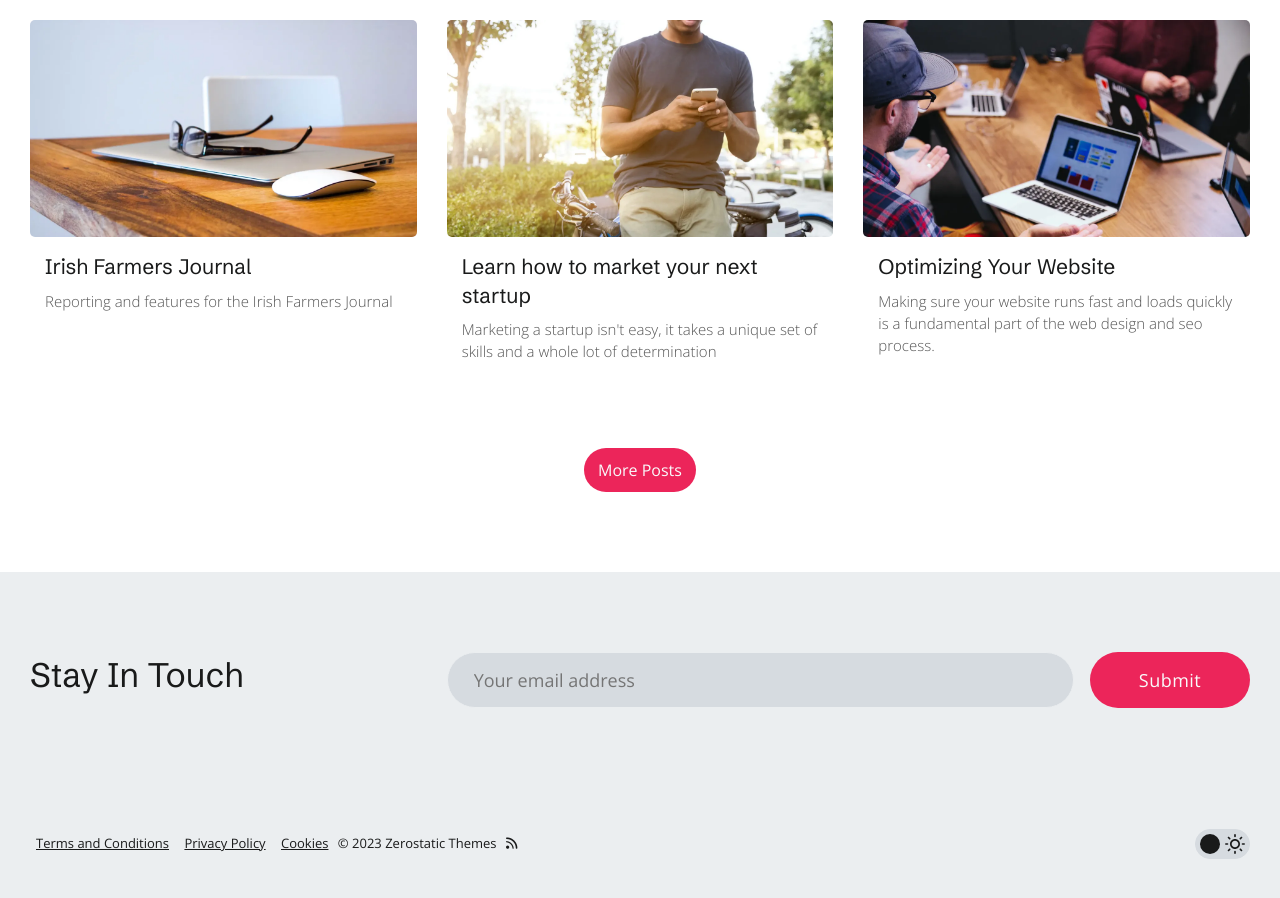
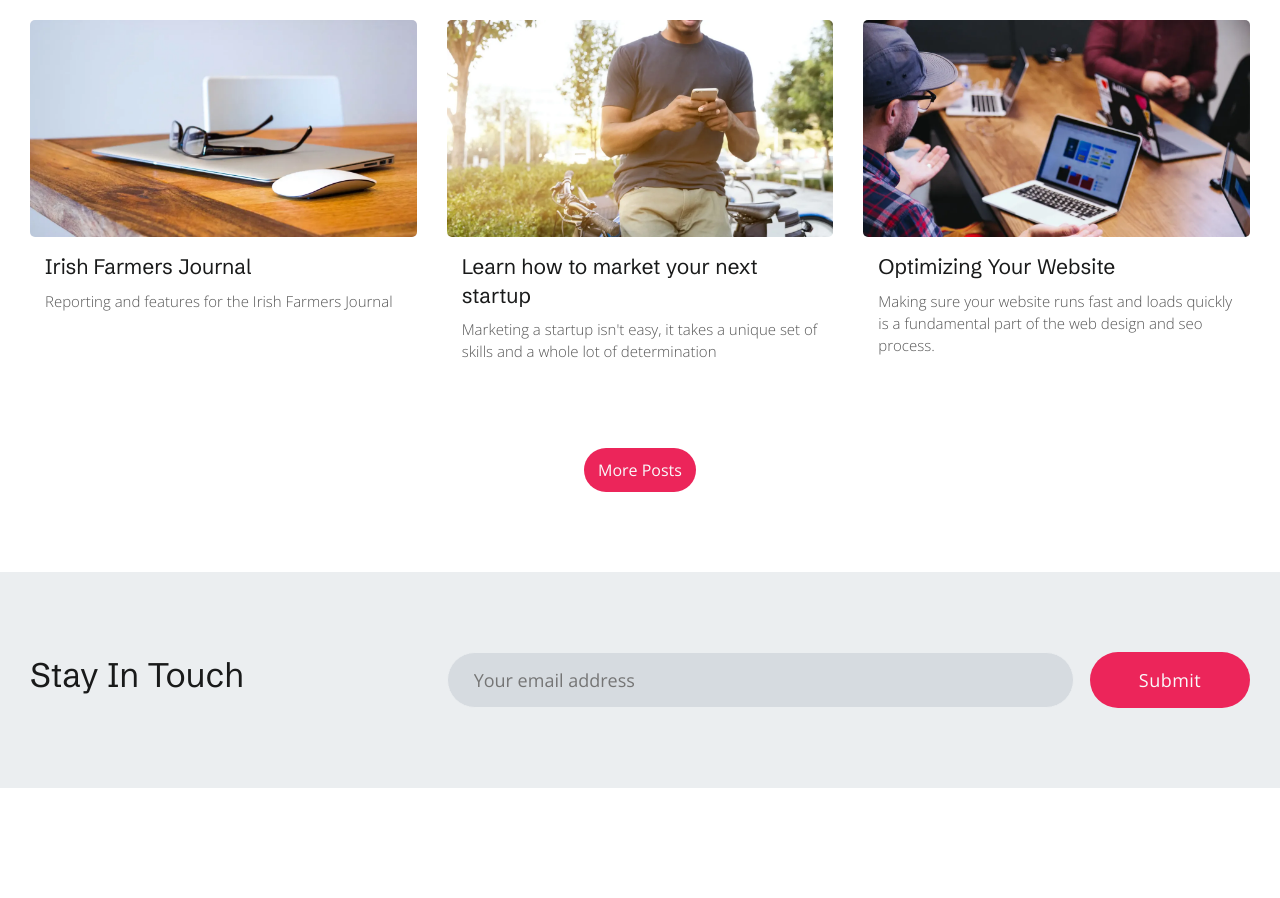
Before and after one commit to rosalindskillen/rosalindskillen.github.io, a Jekyll site: the page built from pages/home.md, in a window 1280 px wide and 900 px high, scrolled down 1696 px. Built offline with Jekyll 4.4.1, drawn with Linux system fonts in a browser that asks for light colours; after the commit the page ends 2484 px from its top, so only the background shows below that.

Commit message:
remove footer.

```diff
--- a/_config.yml
+++ b/_config.yml
@@ -174,7 +174,7 @@ footer:
   footer_tertiary_menu_title: "Menu 3"
 
 bottom:
-  enable_bottom: true # show/hide the entire bottom (below the footer)
-  enable_bottom_menu: true # if enabled, the bottom menu can be edited in `_data/menu.yml`
-  copyright_text: "© 2023 Zerostatic Themes"
+  enable_bottom: false # show/hide the entire bottom (below the footer)
+  enable_bottom_menu: false # if enabled, the bottom menu can be edited in `_data/menu.yml`
+  copyright_text: ""
   show_rss_icon: true
```
